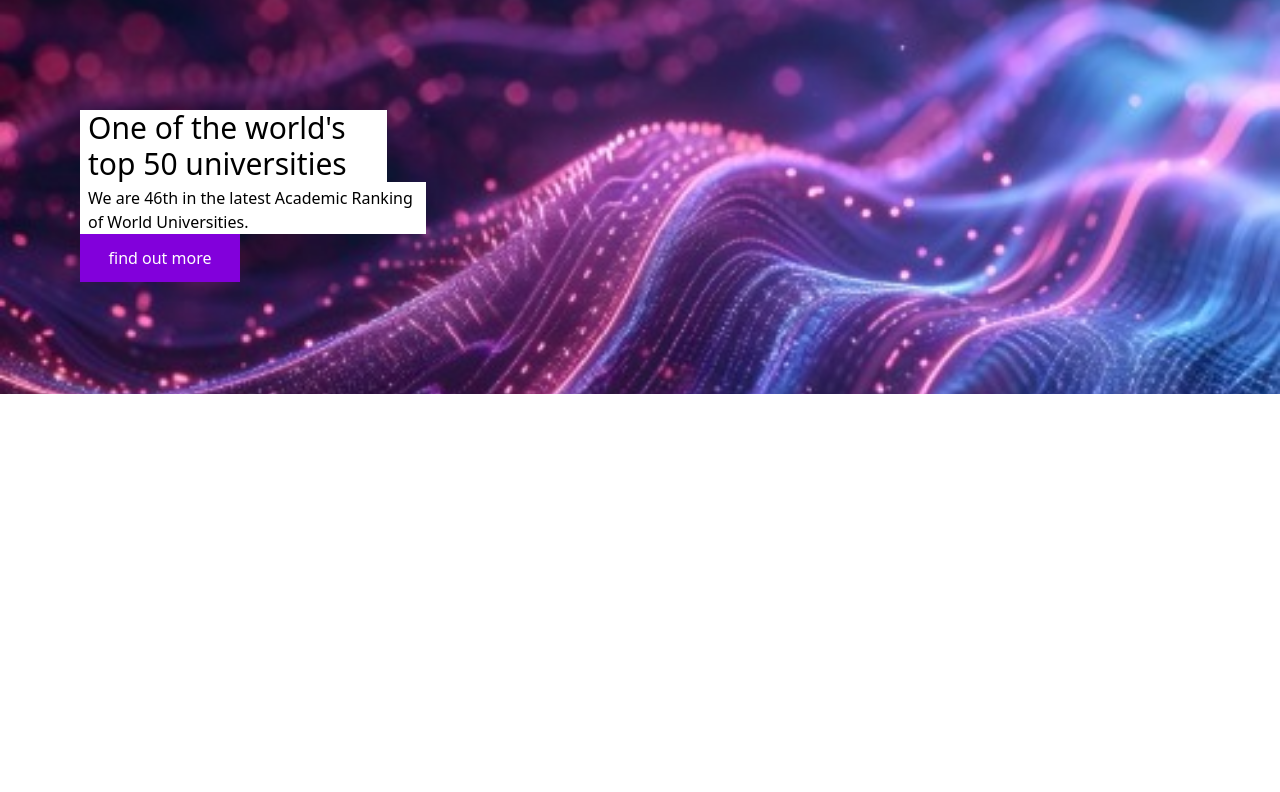
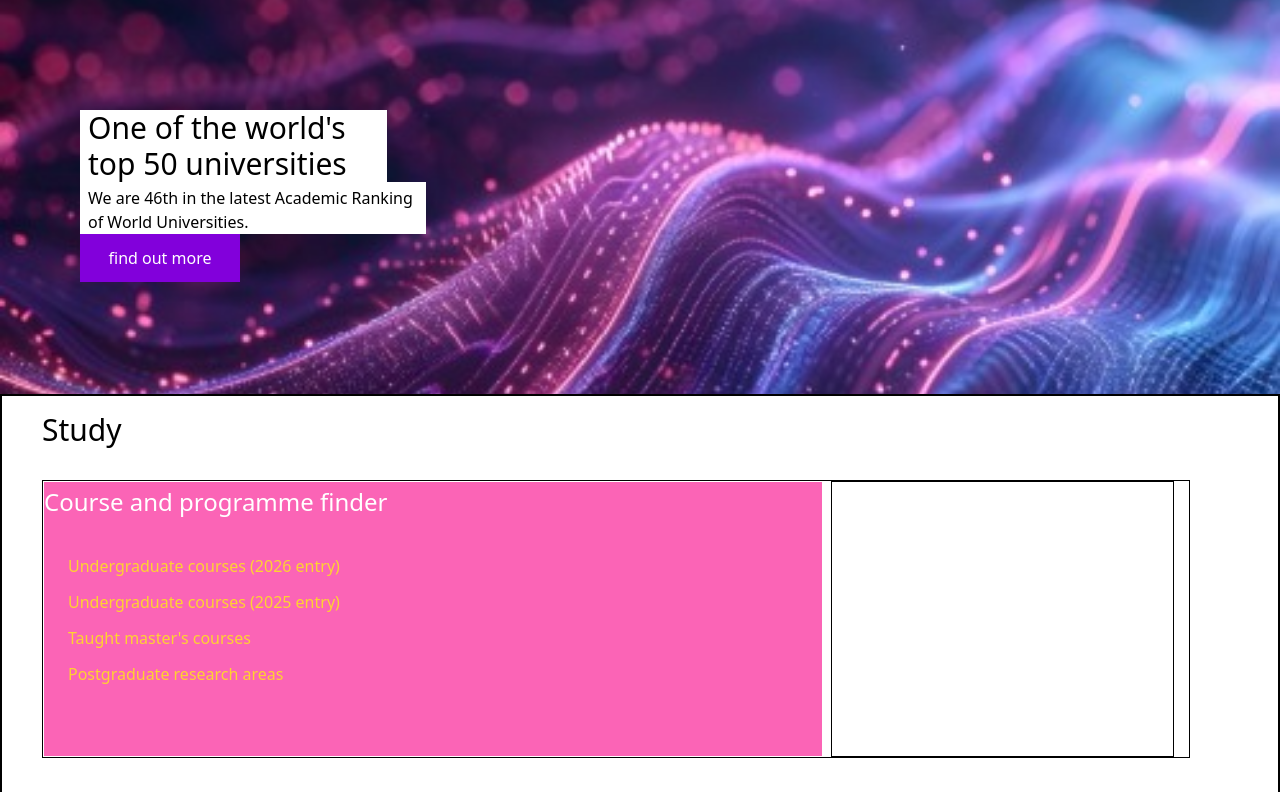
Before and after one commit to system-Barinda/Website-Cloning-Manchester, a website: page src/index.html in a window 1280 px wide. Shown: the part 106-898 px from the top of the page. Before the commit the page ends 800 px from the top, so only its background shows below. Drawn offline with nearby package versions, Linux system fonts and the light colour scheme.

```diff
--- a/src/index.html
+++ b/src/index.html
@@ -38,5 +38,22 @@
         </div>
      </div>
   </div>
+  <div class="social-commons border h-200 w-full">
+    <div class="study border h-[50%] w-auto flex flex-col">
+        <h1 class="m-4 text-3xl ml-10">Study</h1>
+        <div class="border h-[70%] w-[90%] ml-10 m-4 flex gap-2">
+          <div class=" border h-auto w-[68%] bg-pink-400 text-white  ">
+            <h1 class="text-2xl mt-1">Course and programme finder</h1> <br>
+                 <div>
+                    <p class="ml-6 mt-3 text-amber-300 cursor-pointer hover:underline">Undergraduate courses (2026 entry)</p>
+                    <p class="ml-6 mt-3 text-amber-300 cursor-pointer hover:underline">Undergraduate courses (2025 entry)</p>
+                    <p class="ml-6 mt-3 text-amber-300 cursor-pointer hover:underline">Taught master's courses</p>
+                    <p class="ml-6 mt-3 text-amber-300 cursor-pointer hover:underline">Postgraduate research areas</p>
+                 </div>
+          </div>
+          <div class=" border h-auto w-[30%]"></div>
+        </div>
+    </div>
+  </div>
 </body>
 </html>
```
